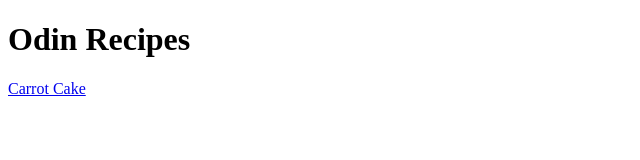
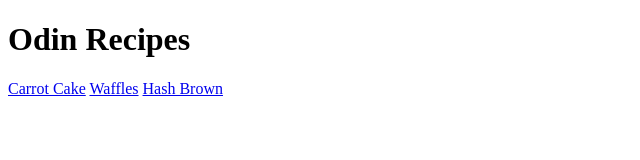
Before and after one commit to Psyj1/odin-recipes, a plain HTML site: page index.html in a window 1280 px wide. Shown: the whole page, without its empty margins (0-640 px from the left). Drawn offline with Linux system fonts and the light colour scheme.

Commit message:
update the index forgotten the links

```diff
--- a/index.html
+++ b/index.html
@@ -8,6 +8,7 @@
 <body>
     <h1>Odin Recipes</h1>
     <a href="../odin-recipes/recipes/cake.html">Carrot Cake</a>
-
+    <a href="../odin-recipes/recipes/waffles.html">Waffles</a>
+    <a href="../odin-recipes/recipes/hash-brown.html">Hash Brown</a>
 </body>
 </html>
```
